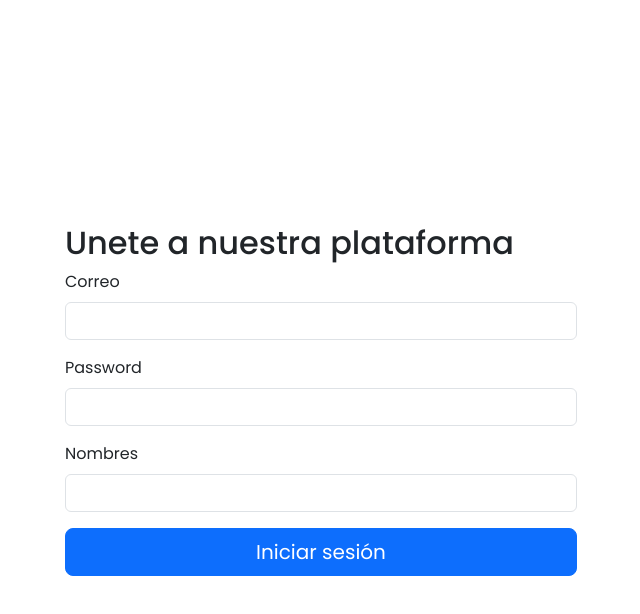
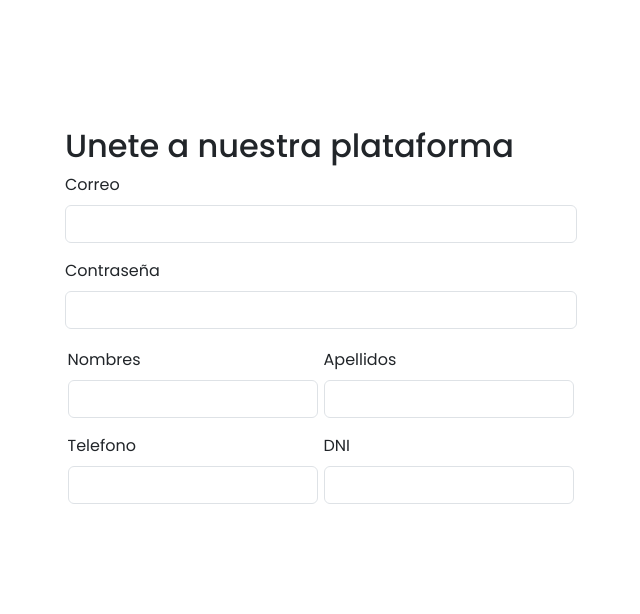
Before and after one commit to Raijam13/Trabajo-Arquitectura-Software, a Next.js app in the folder frontend/: page /registro in a window 1280 px wide. Shown: the top 614 px of the page, without its empty margins (319-959 px from the left). Built offline with nearby package versions, Linux system fonts and the light colour scheme.

Commit message:
formulario registro 1

```diff
--- a/frontend/src/app/registro/page.js
+++ b/frontend/src/app/registro/page.js
@@ -30,7 +30,7 @@ const registro = () =>{
                     </Form.Group>
 
                     <Form.Group className="mb-3" controlId="formBasicPassword">
-                        <Form.Label>Password</Form.Label>
+                        <Form.Label>Contraseña</Form.Label>
 
                         <Form.Control type="password"  />
                     </Form.Group>
@@ -38,7 +38,14 @@ const registro = () =>{
 
                     </Form.Group>
 
-                    <Form.Group className="mb-3" controlId="formnombres">
+
+
+
+
+                    <div className={Styles.form2}>
+                        <div className={Styles.col}>
+                            <div className={Styles.row}>
+                            <Form.Group className="mb-3" controlId="formnombres">
                         <Form.Label>Nombres</Form.Label>
                         <Form.Control type="email"  />
                         <Form.Text className="text-muted">
@@ -46,10 +53,47 @@ const registro = () =>{
                         </Form.Text>
                     </Form.Group>
 
-                    <div className="d-grid gap-2">
+                    <Form.Group className="mb-3" controlId="formtelef">
+                        <Form.Label>Telefono</Form.Label>
+                        <Form.Control type="email"  />
+                        <Form.Text className="text-muted">
+
+                        </Form.Text>
+                    </Form.Group>
+                            </div>
+
+                        </div>
+                        <div className={Styles.col}>
+                            <div className={Styles.row}>
+                            <Form.Group className="mb-3" controlId="formapellidos">
+                        <Form.Label>Apellidos</Form.Label>
+                        <Form.Control type="name"  />
+                        <Form.Text className="text-muted">
+
+                        </Form.Text>
+                    </Form.Group>
+
+                    <Form.Group className="mb-3" controlId="formdni">
+                        <Form.Label>DNI</Form.Label>
+                        <Form.Control type="email"  />
+                        <Form.Text className="text-muted">
+
+                        </Form.Text>
+                    </Form.Group>
+
+                            </div>
+                        </div>
+
+
+                    </div>
+
+
+                    <div className={Styles.boton}>
+                        <div className="d-grid gap-2">
                         <Button variant="primary" size="lg">
-                            Iniciar sesión
+                            Registrarse
                         </Button>
+                        </div>
                     </div>
                     </Form>
 
--- a/frontend/src/app/registro/page.module.css
+++ b/frontend/src/app/registro/page.module.css
@@ -31,3 +31,23 @@
 
     justify-content: center;
 }
+
+.boton{
+    width: 80%;
+    justify-content: center;
+    align-items: center;
+
+    margin: 10% 10%;
+}
+
+.form2{
+    width: 100%;
+    height: 100%;
+    display: flex;
+    flex-direction: row;
+}
+.col{
+    width: 50%;
+    padding: 0.5%;
+
+}
```
